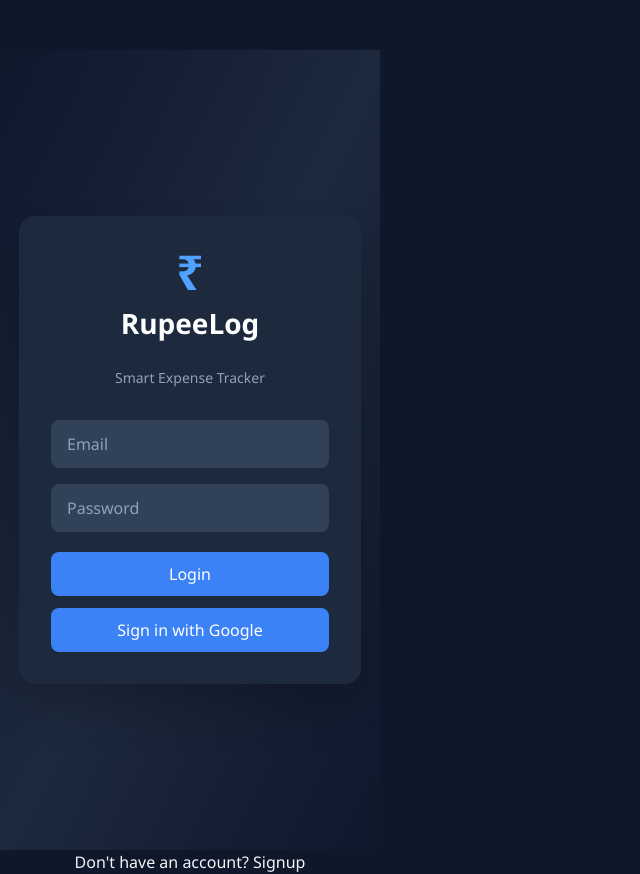
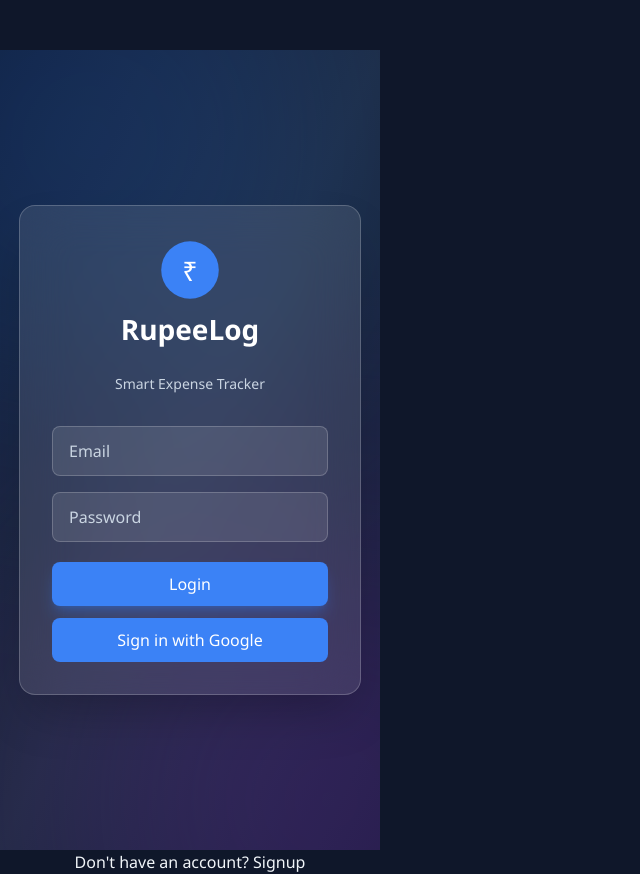
Before and after one commit to AthulManoj760/RupeeLog, a React (Vite) app: page / in a window 1280 px wide. Shown: the whole page, without its empty margins (0-640 px from the left). Built offline with nearby package versions, Linux system fonts and the light colour scheme; no server answers.

Commit message:
Add glassmorphism UI for login/signup and integrate RupeeLog logo

```diff
--- a/package.json
+++ b/package.json
@@ -11,7 +11,7 @@
   },
   "dependencies": {
     "firebase": "^12.10.0",
-    "framer-motion": "^12.34.3",
+    "framer-motion": "^12.35.0",
     "react": "^19.2.0",
     "react-countup": "^6.5.3",
     "react-dom": "^19.2.0",
--- a/src/auth/Login.jsx
+++ b/src/auth/Login.jsx
@@ -1,5 +1,6 @@
 import { useState } from "react";
 import { auth } from "../firebase";
+import logo from "../assets/rupeelog-logo.svg";
 
 import {
   signInWithEmailAndPassword,
@@ -7,13 +8,20 @@ import {
   signInWithPopup
 } from "firebase/auth";
 
+import { motion } from "framer-motion";
+
 function Login({ setUser }) {
 
   const [email, setEmail] = useState("");
   const [password, setPassword] = useState("");
+  const [loading, setLoading] = useState(false);
 
   const loginUser = async () => {
+
+    setLoading(true);
+
     try {
+
       const userCredential = await signInWithEmailAndPassword(
         auth,
         email,
@@ -23,8 +31,12 @@ function Login({ setUser }) {
       setUser(userCredential.user);
 
     } catch (error) {
+
       alert(error.message);
+
     }
+
+    setLoading(false);
   };
 
   const googleLogin = async () => {
@@ -37,68 +49,75 @@ function Login({ setUser }) {
       setUser(result.user);
 
     } catch (error) {
+
       alert(error.message);
+
     }
   };
 
   return (
 
-    <div className="min-h-screen w-full flex items-center justify-center bg-gradient-to-br from-slate-900 via-slate-800 to-slate-900">
+    <div className="relative min-h-screen w-full flex items-center justify-center bg-gradient-to-br from-slate-900 via-slate-800 to-slate-900 overflow-hidden">
 
-      <div className="bg-slate-800 p-8 rounded-2xl shadow-2xl w-[380px] max-w-[90%]">
+      {/* Glow background */}
+      <div className="absolute w-[500px] h-[500px] bg-blue-500 rounded-full blur-[150px] opacity-30 -top-40 -left-40"></div>
+      <div className="absolute w-[500px] h-[500px] bg-purple-500 rounded-full blur-[150px] opacity-30 bottom-[-200px] right-[-200px]"></div>
+
+      <motion.div
+        initial={{ opacity: 0, y: 40 }}
+        animate={{ opacity: 1, y: 0 }}
+        whileHover={{ scale: 1.02 }}
+        transition={{ duration: 0.5 }}
+        className="relative backdrop-blur-xl bg-white/10 border border-white/20 p-8 rounded-2xl shadow-2xl w-[380px] max-w-[90%]"
+      >
 
         {/* Logo */}
         <div className="text-center mb-8">
 
-          <div className="text-5xl text-blue-400 font-bold mb-3">
-            ₹
-          </div>
+          <img
+            src={logo}
+            alt="RupeeLog Logo"
+            className="w-16 h-16 mx-auto mb-3"
+          />
 
           <h1 className="text-3xl font-bold text-white">
             RupeeLog
           </h1>
 
-          <p className="text-slate-400 text-sm mt-1">
+          <p className="text-slate-300 text-sm mt-1">
             Smart Expense Tracker
           </p>
 
         </div>
 
-
         {/* Email */}
-
         <input
           type="email"
           placeholder="Email"
-          className="w-full mb-4 px-4 py-3 rounded-lg bg-slate-700 text-white placeholder-slate-400 focus:outline-none focus:ring-2 focus:ring-blue-500"
+          className="w-full mb-4 px-4 py-3 rounded-lg bg-white/10 text-white border border-white/20 placeholder-slate-300 focus:outline-none focus:ring-2 focus:ring-blue-400"
           value={email}
           onChange={(e) => setEmail(e.target.value)}
         />
 
-
         {/* Password */}
-
         <input
           type="password"
           placeholder="Password"
-          className="w-full mb-5 px-4 py-3 rounded-lg bg-slate-700 text-white placeholder-slate-400 focus:outline-none focus:ring-2 focus:ring-blue-500"
+          className="w-full mb-5 px-4 py-3 rounded-lg bg-white/10 text-white border border-white/20 placeholder-slate-300 focus:outline-none focus:ring-2 focus:ring-blue-400"
           value={password}
           onChange={(e) => setPassword(e.target.value)}
         />
 
-
         {/* Login button */}
-
         <button
           onClick={loginUser}
-          className="w-full bg-blue-500 hover:bg-blue-600 transition py-3 rounded-lg font-medium mb-3"
+          disabled={loading}
+          className="w-full bg-blue-500 hover:bg-blue-600 transition py-3 rounded-lg font-medium mb-3 shadow-lg shadow-blue-500/30"
         >
-          Login
+          {loading ? "Logging in..." : "Login"}
         </button>
 
-
         {/* Google login */}
-
         <button
           onClick={googleLogin}
           className="w-full bg-red-500 hover:bg-red-600 transition py-3 rounded-lg font-medium"
@@ -106,7 +125,7 @@ function Login({ setUser }) {
           Sign in with Google
         </button>
 
-      </div>
+      </motion.div>
 
     </div>
   );
--- a/src/auth/Signup.jsx
+++ b/src/auth/Signup.jsx
@@ -1,16 +1,19 @@
 import { useState } from "react";
 import { auth } from "../firebase";
+import logo from "../assets/rupeelog-logo.svg";
 
-import {
-  createUserWithEmailAndPassword
-} from "firebase/auth";
+import { createUserWithEmailAndPassword } from "firebase/auth";
+import { motion } from "framer-motion";
 
 function Signup({ setUser }) {
 
   const [email, setEmail] = useState("");
   const [password, setPassword] = useState("");
+  const [loading, setLoading] = useState(false);
 
   const signupUser = async () => {
+
+    setLoading(true);
 
     try {
 
@@ -23,67 +26,77 @@ function Signup({ setUser }) {
       setUser(userCredential.user);
 
     } catch (error) {
+
       alert(error.message);
+
     }
 
+    setLoading(false);
   };
 
   return (
 
-    <div className="min-h-screen w-full flex items-center justify-center bg-gradient-to-br from-slate-900 via-slate-800 to-slate-900">
+    <div className="relative min-h-screen w-full flex items-center justify-center bg-gradient-to-br from-slate-900 via-slate-800 to-slate-900 overflow-hidden">
 
-      <div className="bg-slate-800 p-8 rounded-2xl shadow-2xl w-[380px] max-w-[90%]">
+      {/* Glow background */}
+      <div className="absolute w-[500px] h-[500px] bg-blue-500 rounded-full blur-[150px] opacity-30 -top-40 -left-40"></div>
+      <div className="absolute w-[500px] h-[500px] bg-purple-500 rounded-full blur-[150px] opacity-30 bottom-[-200px] right-[-200px]"></div>
+
+      <motion.div
+        initial={{ opacity: 0, y: 40 }}
+        animate={{ opacity: 1, y: 0 }}
+        whileHover={{ scale: 1.02 }}
+        transition={{ duration: 0.5 }}
+        className="relative backdrop-blur-xl bg-white/10 border border-white/20 p-8 rounded-2xl shadow-2xl w-[380px] max-w-[90%]"
+      >
 
         {/* Logo */}
         <div className="text-center mb-8">
 
-          <div className="text-5xl text-blue-400 font-bold mb-3">
-            ₹
-          </div>
+          <img
+            src={logo}
+            alt="RupeeLog Logo"
+            className="w-16 h-16 mx-auto mb-3"
+          />
 
           <h1 className="text-3xl font-bold text-white">
             RupeeLog
           </h1>
 
-          <p className="text-slate-400 text-sm mt-1">
+          <p className="text-slate-300 text-sm mt-1">
             Create your account
           </p>
 
         </div>
 
-
         {/* Email */}
-
         <input
           type="email"
           placeholder="Email"
-          className="w-full mb-4 px-4 py-3 rounded-lg bg-slate-700 text-white placeholder-slate-400 focus:outline-none focus:ring-2 focus:ring-blue-500"
+          className="w-full mb-4 px-4 py-3 rounded-lg bg-white/10 text-white border border-white/20 placeholder-slate-300 focus:outline-none focus:ring-2 focus:ring-blue-400"
           value={email}
           onChange={(e) => setEmail(e.target.value)}
         />
 
-
         {/* Password */}
-
         <input
           type="password"
           placeholder="Password"
-          className="w-full mb-5 px-4 py-3 rounded-lg bg-slate-700 text-white placeholder-slate-400 focus:outline-none focus:ring-2 focus:ring-blue-500"
+          className="w-full mb-5 px-4 py-3 rounded-lg bg-white/10 text-white border border-white/20 placeholder-slate-300 focus:outline-none focus:ring-2 focus:ring-blue-400"
           value={password}
           onChange={(e) => setPassword(e.target.value)}
         />
 
-
         {/* Signup button */}
-
         <button
           onClick={signupUser}
-          className="w-full bg-blue-500 hover:bg-blue-600 transition py-3 rounded-lg font-medium"
+          disabled={loading}
+          className="w-full bg-blue-500 hover:bg-blue-600 transition py-3 rounded-lg font-medium shadow-lg shadow-blue-500/30"
         >
-          Create Account
+          {loading ? "Creating account..." : "Create Account"}
         </button>
 
-      </div>
+      </motion.div>
 
     </div>
   );
```
Also changed, not shown: src/assets/rupeelog-logo.svg (added), 1 other file (tests, documents, lock files or other folders).
